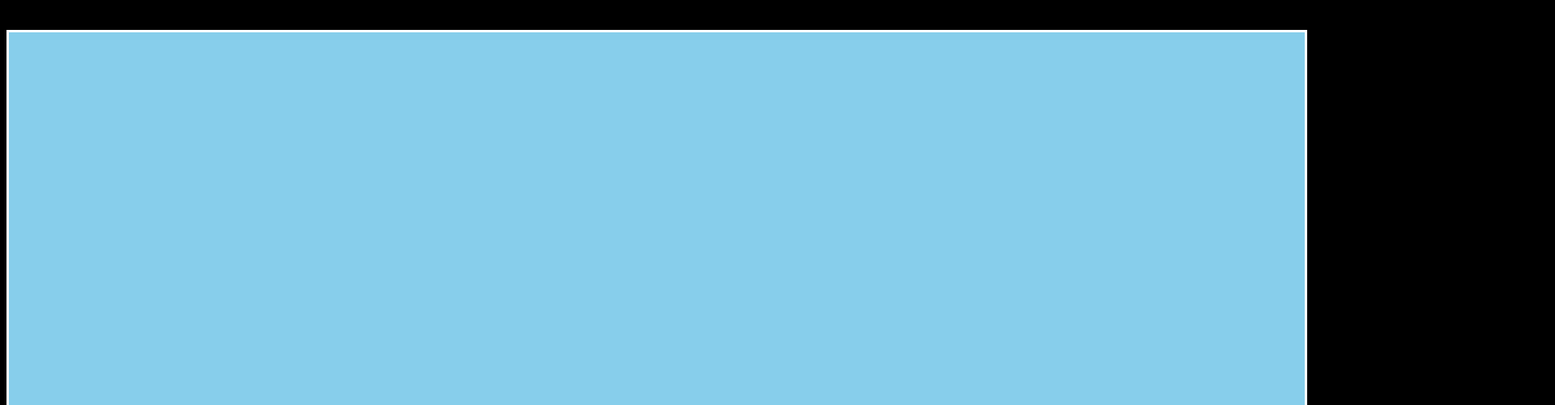
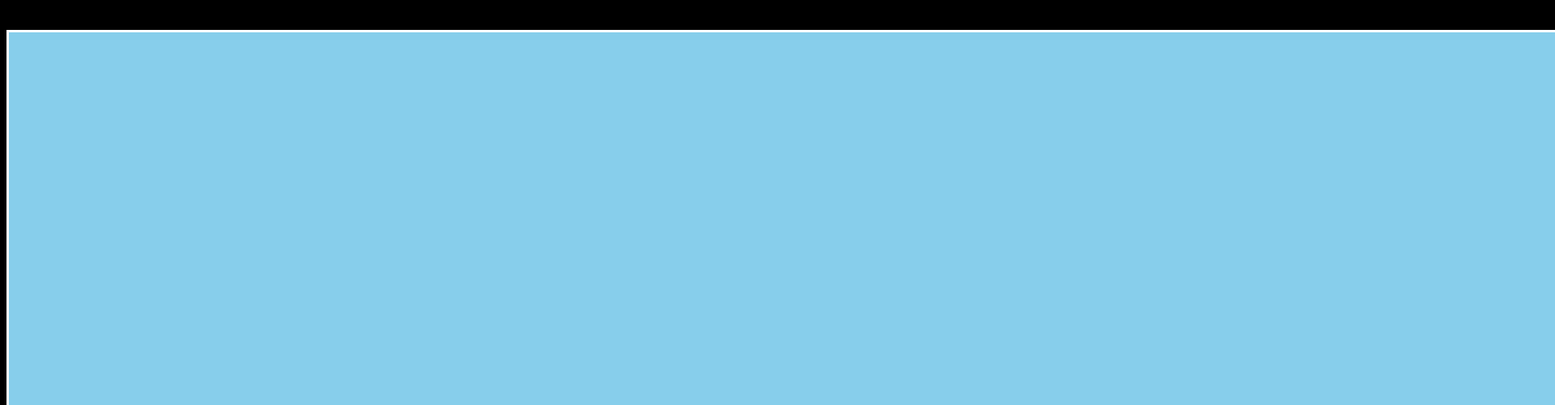
Before and after one commit to iwin2471/Webraria_revival, a plain HTML site: page index.html in a window 1280 px wide. Shown: the part 115-616 px from the top of the page at 81% size, 1920 px wide, since content can reach past the window. Drawn offline with Linux system fonts and the light colour scheme.

Commit message:
TerGen Unstable 0.1.0

```diff
--- a/index.html
+++ b/index.html
@@ -10,7 +10,7 @@
         <h1>Webraria</h1>
 
         <div id="canvas-container">
-            <canvas id="mainCanvas" width="1600" height="900"></canvas>
+            <canvas id="mainCanvas" width="1920" height="1080"></canvas>
         </div>
 
         <script src="objects_variables.js"></script>
--- a/worldgen.js
+++ b/worldgen.js
@@ -2,7 +2,7 @@ var Context = new HTML("mainCanvas");
 var cnt = 0;
 
 
-
+//알고리즘 손봐야함 필수
 function drawWorld(){
     var tileMapString = "";
     var perc = 11;
```
